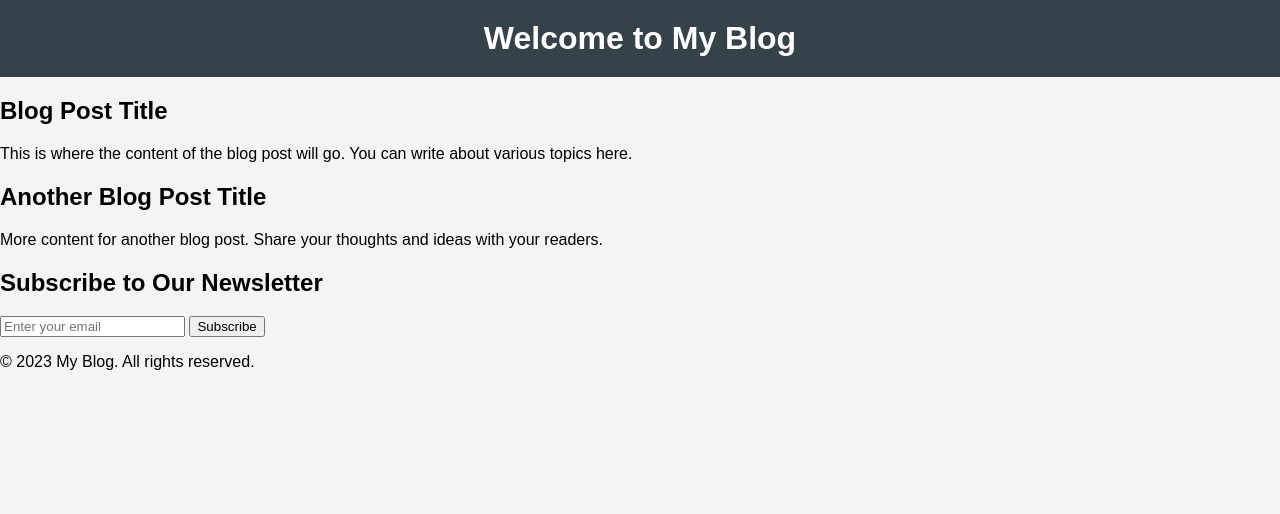
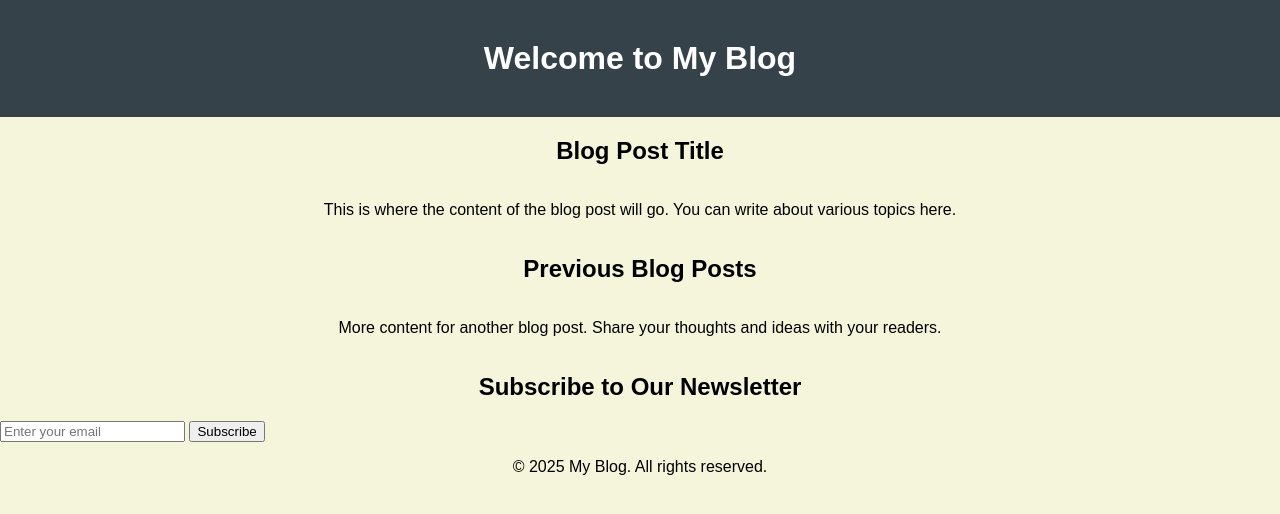
Before and after one commit to Quirke90/Testsite, a Flask app: page / in a window 1280 px wide. Shown: the top 514 px of the page. Run offline with Flask 2, Linux system fonts and the light colour scheme.

Commit message:
modified:   blog-page/src/app.py 	new file:   blog-page/src/email_marketing/__pycache__/__init__.cpython-313.pyc 	new file:   blog-page/src/email_marketing/__pycache__/email_sender.cpython-313.pyc 	modified:   blog-page/src/email_marketing/email_sender.py 	modified:   blog-page/src/static/css/styles.css 	modified:   blog-page/src/static/js/scripts.js 	modified:   blog-page/src/templates/index.html

```diff
--- a/blog-page/src/app.py
+++ b/blog-page/src/app.py
@@ -1,7 +1,10 @@
 from flask import Flask, render_template, request, redirect, url_for
+from flask_wtf import CSRFProtect
 from email_marketing.email_sender import send_email
 
 app = Flask(__name__)
+app.config['SECRET_KEY'] = 'your_secret_key'
+csrf = CSRFProtect(app)
 
 @app.route('/')
 def home():
@@ -10,9 +13,14 @@ def home():
 @app.route('/subscribe', methods=['POST'])
 def subscribe():
     email = request.form.get('email')
+    print(f"Form submitted. Email: {email}")  # Debugging line
     if email:
-        send_email(email)
+        subject = "Subscription Confirmation"
+        body = "Thank you for subscribing to our newsletter!"
+        send_email(email, subject, body)
+        print(f"Email sent to: {email}")  # Debugging line
         return redirect(url_for('home'))
+    print("No email provided")  # Debugging line
     return redirect(url_for('home'))
 
 if __name__ == '__main__':
--- a/blog-page/src/static/css/styles.css
+++ b/blog-page/src/static/css/styles.css
@@ -2,7 +2,7 @@ body {
     font-family: Arial, sans-serif;
     margin: 0;
     padding: 0;
-    background-color: #f4f4f4;
+    background-color: beige;
 }
 
 header {
@@ -14,6 +14,18 @@ header {
 
 h1 {
     margin: 0;
+    text-align: center;
+    padding: 20px 0;
+}
+
+h2 {
+    margin: 0;
+    padding: 20px 0;
+    text-align: center;
+}
+
+p {
+    text-align: center;
 }
 
 .container {
--- a/blog-page/src/templates/index.html
+++ b/blog-page/src/templates/index.html
@@ -3,7 +3,7 @@
 <head>
     <meta charset="UTF-8">
     <meta name="viewport" content="width=device-width, initial-scale=1.0">
-    <title>My Blog</title>
+    <title>Blog Page</title>
     <link rel="stylesheet" href="../static/css/styles.css">
 </head>
 <body>
@@ -17,21 +17,22 @@
                 <p>This is where the content of the blog post will go. You can write about various topics here.</p>
             </article>
             <article>
-                <h2>Another Blog Post Title</h2>
+                <h2>Previous Blog Posts</h2>
                 <p>More content for another blog post. Share your thoughts and ideas with your readers.</p>
             </article>
         </section>
         <section id="subscribe">
             <h2>Subscribe to Our Newsletter</h2>
             <form id="subscription-form" action="/subscribe" method="POST">
-                <input type="email" name="email" placeholder="Enter your email" required>
+                <input type="hidden" name="csrf_token" value="{{ csrf_token() }}">
+                <input type="email" id="email" name="email" placeholder="Enter your email" required>
                 <button type="submit">Subscribe</button>
             </form>
         </section>
     </main>
     <footer>
-        <p>&copy; 2023 My Blog. All rights reserved.</p>
+        <p>&copy; 2025 My Blog. All rights reserved.</p>
     </footer>
-    <script src="../static/js/scripts.js"></script>
+    <script src="/static/js/scripts.js"></script>
 </body>
 </html>
```
Also changed, not shown: blog-page/src/email_marketing/email_sender.py (+2 -18 lines), blog-page/src/static/js/scripts.js (+25 -12 lines).
